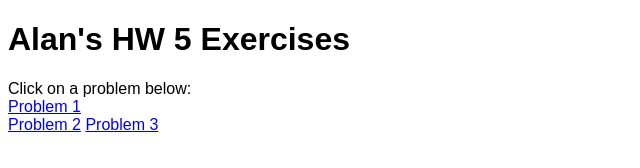
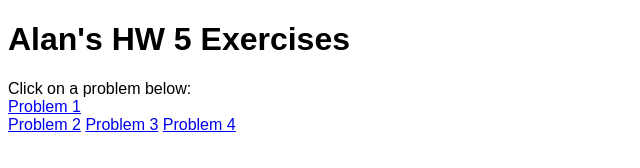
Before and after one commit to alanvongu/hw5, a plain HTML site: page index.html in a window 1280 px wide. Shown: the full height of the page, 0-640 px from the left. Drawn offline with Linux system fonts and the light colour scheme.

Commit message:
second relsae

```diff
--- a/index.html
+++ b/index.html
@@ -12,5 +12,6 @@
     <a href="html/ex1.html">Problem 1</a> <br>
     <a href="html/ex2.html">Problem 2</a>
     <a href="html/ex3.html">Problem 3</a>
+    <a href="html/ex4.html">Problem 4</a>
 </body>
 </html>
```
